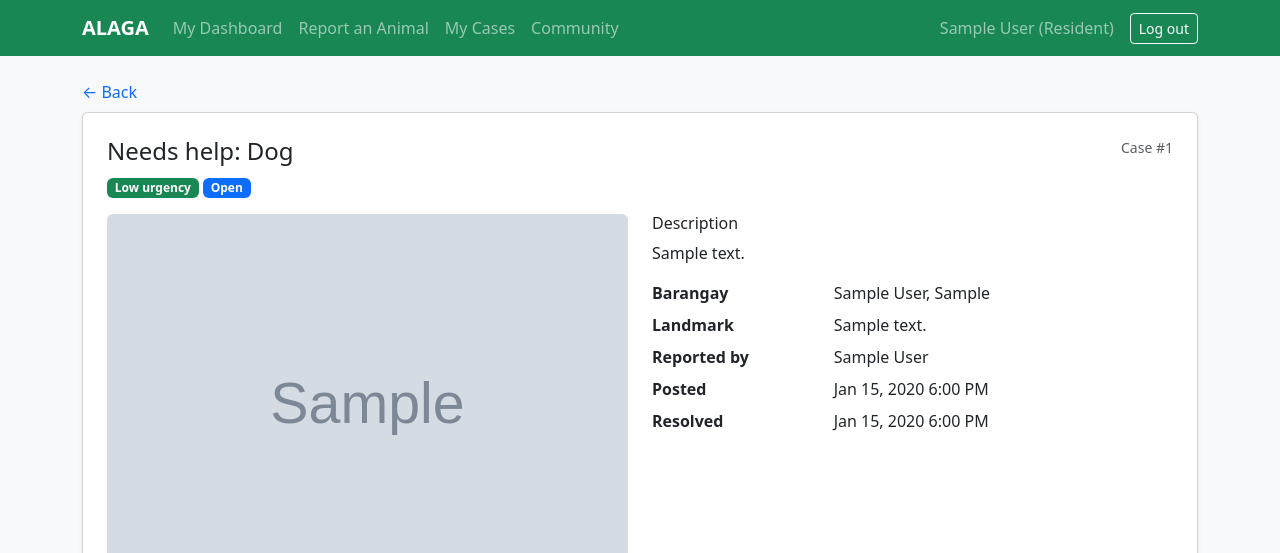
After one commit to tirocareza7-del/ALAGA-Tiro-Careza-G8, a Django app: page /cases/1/ in a window 1280 px wide. The commit adds this page. Shown: the top 553 px of the page. Run offline with Django 5.2, Linux system fonts and the light colour scheme; a user stored in the database is signed in; tables that the repository leaves empty hold one stand-in row (values such as "Sample post"); grey boxes marked "Sample" are stand-in pictures; grey boxes are pictures that could not be loaded.

Commit message:
feat(cases): add case templates and navigation links

```diff
--- a/templates/base.html
+++ b/templates/base.html
@@ -5,6 +5,8 @@
   <meta name="viewport" content="width=device-width, initial-scale=1">
   <title>{% block title %}ALAGA{% endblock %} | ALAGA</title>
   <link href="https://cdn.jsdelivr.net/npm/bootstrap@5.3.3/dist/css/bootstrap.min.css" rel="stylesheet">
+  <style>.bg-orange { background-color: #fd7e14; }</style>
+  {% block extra_head %}{% endblock %}
 </head>
 <body class="bg-light">
 
@@ -19,9 +21,13 @@
         {% if user.is_authenticated %}
           {% if user.role == 'admin' %}
             <li class="nav-item"><a class="nav-link" href="{% url 'admin_dashboard' %}">Admin Dashboard</a></li>
+            <li class="nav-item"><a class="nav-link" href="{% url 'case_community' %}">All Cases</a></li>
             <li class="nav-item"><a class="nav-link" href="{% url 'admin:index' %}">Manage Data</a></li>
           {% else %}
             <li class="nav-item"><a class="nav-link" href="{% url 'resident_dashboard' %}">My Dashboard</a></li>
+            <li class="nav-item"><a class="nav-link" href="{% url 'case_create' %}">Report an Animal</a></li>
+            <li class="nav-item"><a class="nav-link" href="{% url 'case_list' %}">My Cases</a></li>
+            <li class="nav-item"><a class="nav-link" href="{% url 'case_community' %}">Community</a></li>
           {% endif %}
         {% endif %}
       </ul>
@@ -55,5 +61,6 @@
 </main>
 
 <script src="https://cdn.jsdelivr.net/npm/bootstrap@5.3.3/dist/js/bootstrap.bundle.min.js"></script>
+{% block extra_js %}{% endblock %}
 </body>
 </html>
--- /dev/null
+++ b/templates/cases/_field.html
@@ -0,0 +1,6 @@
+<div class="mb-3">
+  <label for="{{ field.id_for_label }}" class="form-label">{{ field.label }}{% if field.field.required %} <span class="text-danger">*</span>{% endif %}</label>
+  {{ field }}
+  {% for error in field.errors %}<div class="text-danger small">{{ error }}</div>{% endfor %}
+  {% if field.help_text %}<div class="form-text">{{ field.help_text }}</div>{% endif %}
+</div>
--- /dev/null
+++ b/templates/cases/case_detail.html
@@ -0,0 +1,74 @@
+{% extends "base.html" %}
+{% block title %}Case #{{ case.pk }}{% endblock %}
+{% block extra_head %}
+<link rel="stylesheet" href="https://unpkg.com/leaflet@1.9.4/dist/leaflet.css">
+{% endblock %}
+{% block content %}
+<a href="{% if user.role == 'admin' %}{% url 'case_community' %}{% else %}{% url 'case_list' %}{% endif %}" class="text-decoration-none">&larr; Back</a>
+
+<div class="card shadow-sm mt-2">
+  <div class="card-body p-4">
+    <div class="d-flex flex-wrap justify-content-between align-items-start gap-2 mb-3">
+      <div>
+        <h1 class="h4 mb-2">{{ case.get_case_type_display }}: {{ case.get_animal_type_display }}</h1>
+        <span class="badge {{ case.urgency_badge }}">{{ case.get_urgency_level_display }} urgency</span>
+        <span class="badge {{ case.status_badge }}">{{ case.get_status_display }}</span>
+        {% if case.is_hidden %}<span class="badge bg-dark">Hidden</span>{% endif %}
+      </div>
+      <small class="text-muted">Case #{{ case.pk }}</small>
+    </div>
+
+    <div class="row g-4">
+      <div class="col-lg-6">
+        {% if case.photos.all %}
+          <div id="photos" class="carousel slide">
+            <div class="carousel-inner rounded">
+              {% for photo in case.photos.all %}
+                <div class="carousel-item {% if forloop.first %}active{% endif %}">
+                  <img src="{{ photo.photo.url }}" class="d-block w-100" alt="Photo {{ forloop.counter }}" style="max-height:380px;object-fit:cover;">
+                </div>
+              {% endfor %}
+            </div>
+            {% if case.photos.all|length > 1 %}
+              <button class="carousel-control-prev" type="button" data-bs-target="#photos" data-bs-slide="prev"><span class="carousel-control-prev-icon"></span></button>
+              <button class="carousel-control-next" type="button" data-bs-target="#photos" data-bs-slide="next"><span class="carousel-control-next-icon"></span></button>
+            {% endif %}
+          </div>
+        {% endif %}
+      </div>
+
+      <div class="col-lg-6">
+        <h2 class="h6">Description</h2>
+        <p style="white-space: pre-line;">{{ case.description }}</p>
+
+        <dl class="row mb-0">
+          <dt class="col-sm-4">Barangay</dt><dd class="col-sm-8">{{ case.barangay }}</dd>
+          {% if case.address_note %}
+            <dt class="col-sm-4">Landmark</dt><dd class="col-sm-8">{{ case.address_note }}</dd>
+          {% endif %}
+          <dt class="col-sm-4">Reported by</dt><dd class="col-sm-8">{{ case.reporter.full_name }}</dd>
+          <dt class="col-sm-4">Posted</dt><dd class="col-sm-8">{{ case.posted_at|date:"M d, Y g:i A" }}</dd>
+          {% if case.resolved_at %}
+            <dt class="col-sm-4">Resolved</dt><dd class="col-sm-8">{{ case.resolved_at|date:"M d, Y g:i A" }}</dd>
+          {% endif %}
+        </dl>
+      </div>
+    </div>
+
+    <h2 class="h6 mt-4">Location</h2>
+    <div id="map" class="rounded border" style="height:300px;"></div>
+  </div>
+</div>
+{% endblock %}
+{% block extra_js %}
+<script src="https://unpkg.com/leaflet@1.9.4/dist/leaflet.js"></script>
+<script>
+  var pin = [{{ case.latitude|stringformat:"s" }}, {{ case.longitude|stringformat:"s" }}];
+  var map = L.map("map").setView(pin, 16);
+  L.tileLayer("https://tile.openstreetmap.org/{z}/{x}/{y}.png", {
+    maxZoom: 19,
+    attribution: "&copy; OpenStreetMap contributors"
+  }).addTo(map);
+  L.marker(pin).addTo(map);
+</script>
+{% endblock %}
```
Also changed, not shown: templates/cases/_case_card.html (added, +24 -0 lines), templates/cases/_pagination.html (added, +13 -0 lines), templates/cases/case_community.html (added, +28 -0 lines), templates/cases/case_form.html (added, +88 -0 lines), templates/cases/case_list.html (added, +24 -0 lines).
